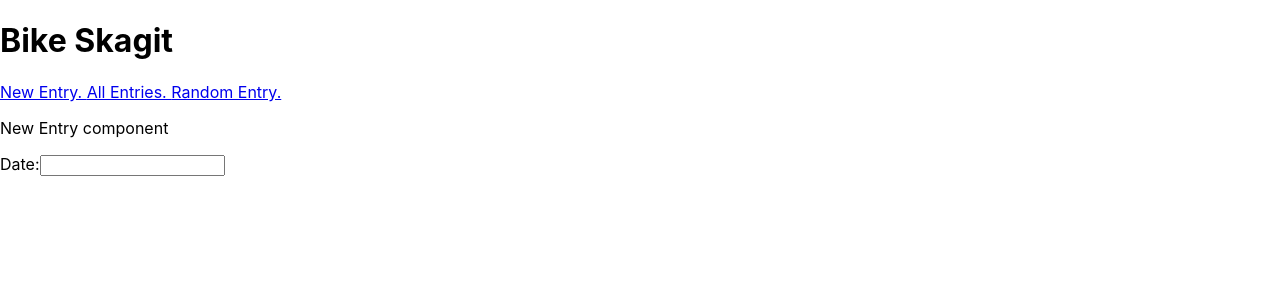
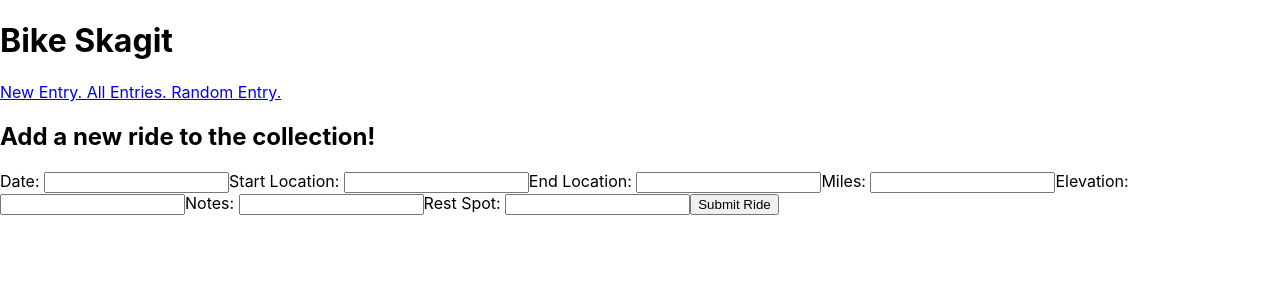
Before and after one commit to Winslowly/bikeskagit-frontend, a React (Create React App) app in the folder bikeskagitreact/: page / in a window 1280 px wide. Shown: the top 300 px of the page. Built offline with nearby package versions, Linux system fonts and the light colour scheme.

Commit message:
Data get and post working

```diff
--- a/bikeskagitreact/src/components/NewEntry.jsx
+++ b/bikeskagitreact/src/components/NewEntry.jsx
@@ -1,55 +1,68 @@
-import React from "react";
+import { useState } from "react";
 
-function NewEntry() {
-    return (
-    <div>
-        <p> New Entry component</p>
-            <form class="w-full max-w-sm">
-                <div class="md:flex md:items-center mb-6">
-                    <div class="md:w-1/3">
-                        <label>
-                            Date:
-                            <input type="text" name="date" />
-                        </label>
-                    </div>
-                </div>
-            </form>
-{/*
-                <label>
-                    Starting Location:
-                    <input type="text" name="startloc" />
-                </label>
-
-                <label>
-                    End Location:
-                    <input type="text" name="endloc" />
-                </label>
-
-                <label>
-                    Mileage:
-                    <input type="text" name="mileage" />
-                </label>
-
-                <label>
-                    Elevation:
-                    <input type="text" name="elevation" />
-                </label>
-
-                <label>
-                    Notes:
-                    <input type="text" name="notes" />
-                </label>
-
-                <label>
-                    Restspot Pin:
-                    <input type="text" name="restpin" />
-                </label>
+const NewEntry = () => {
+    const [date, setDate] = useState('')
+    const [startloc, setStartLoc] = useState('')
+    const [endloc, setEndLoc] = useState('')
+    const [mileage, setMileage] = useState('')
+    const [elevation, setElevation] = useState('')
+    const [notes, setNotes] = useState('')
+    const [restpin, setRestPin] = useState('')
+    const [error, setError] = useState(null)
 
 
-                <input type="submit" value="Submit" />
-            </form> */}
-    </div>
-    );
+    const handleSubmit = async (e) => {
+        e.preventDefault()
+
+        const ride = {date, startloc, endloc, mileage, elevation, notes, restpin}
+
+        const response = await fetch('/api/rides', {
+            method: 'POST',
+            body: JSON.stringify(ride),
+            headers: {
+                'Content-Type': 'application/json'
+            }
+        })
+        const json = await response.json()
+        if(!response.ok) {
+            setError(json.error)
+        }
+        if (response.ok) {
+            setError(null)
+            console.log('new ride added', json)
+        }
+    }
+
+
+    return (
+    <form className= "create" onSubmit={handleSubmit}>
+        <h2> Add a new ride to the collection!</h2>
+        <label>Date: </label>
+        <input type="text" onChange={(e) => setDate(e.target.value)} value={date}/>
+
+        <label>Start Location:  </label>
+        <input type="text" onChange={(e) => setStartLoc(e.target.value)} value={startloc}/>
+
+        <label>End Location: </label>
+        <input type="text" onChange={(e) => setEndLoc(e.target.value)} value={endloc}/>
+
+        <label>Miles: </label>
+        <input type="text" onChange={(e) => setMileage(e.target.value)} value={mileage}/>
+
+        <label>Elevation:  </label>
+        <input type="text" onChange={(e) => setElevation(e.target.value)} value={elevation}/>
+
+        <label>Notes: </label>
+        <input type="text" onChange={(e) => setNotes(e.target.value)} value={notes}/>
+
+        <label>Rest Spot:  </label>
+        <input type="text" onChange={(e) => setRestPin(e.target.value)} value={restpin}/>
+
+        <button>Submit Ride</button>
+        {error && <div className="error">{error}</div>}
+
+    </form>
+)
 }
 
 export default NewEntry;
```
